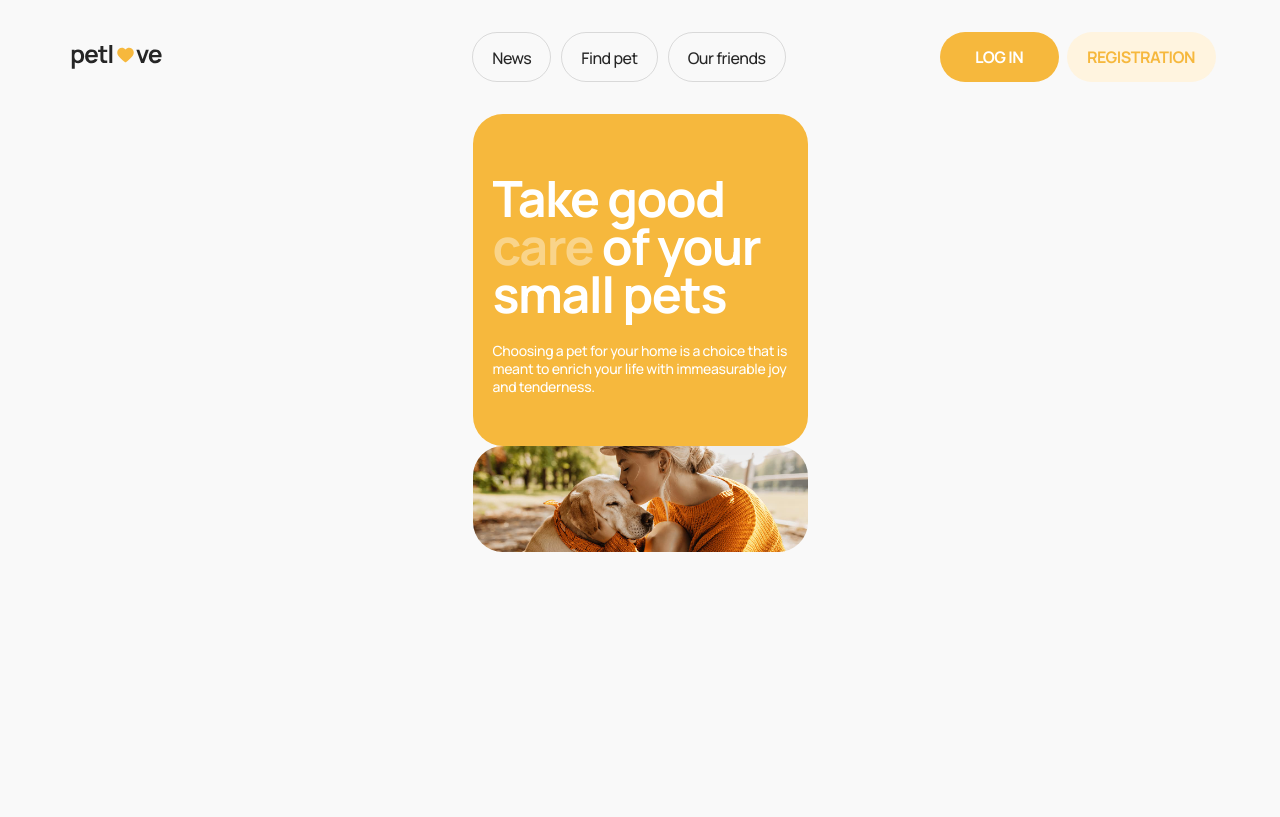
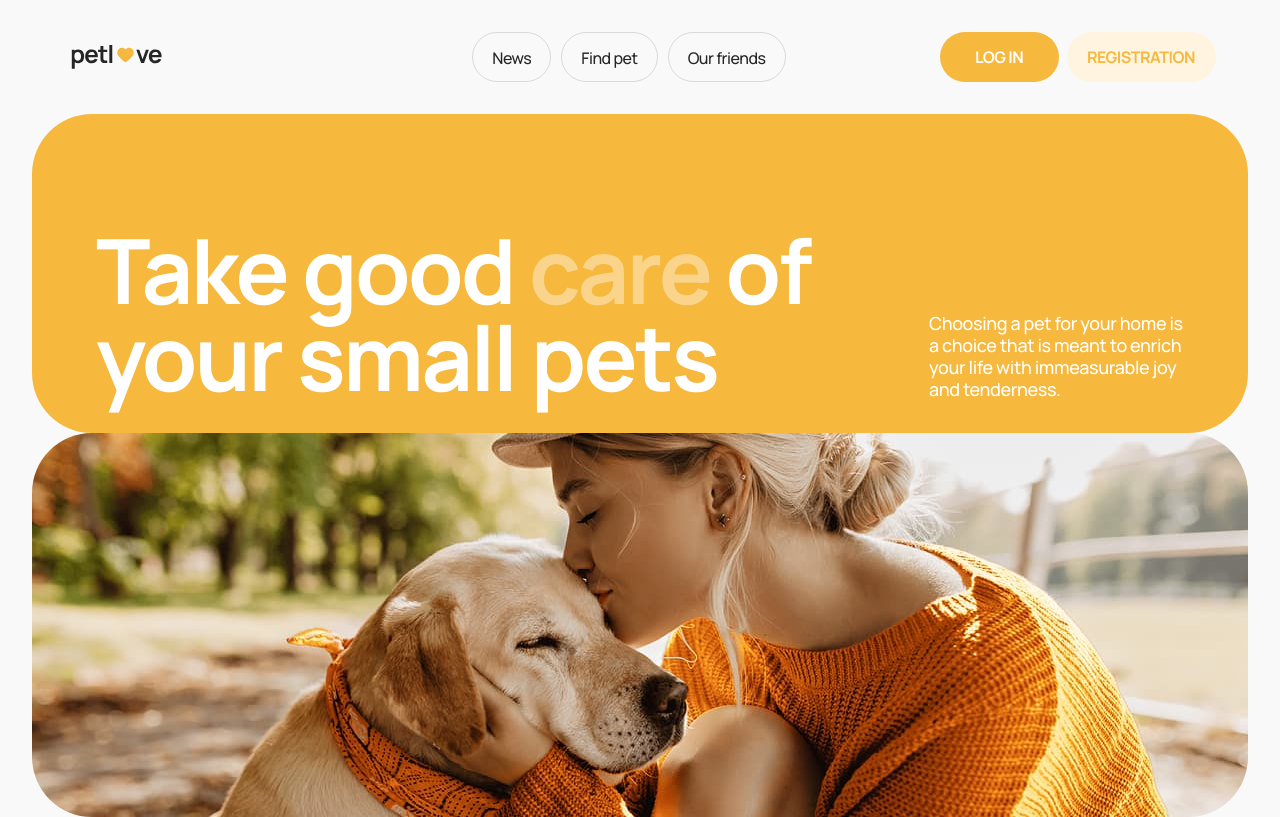
Before and after one commit to AlexandraKhalimon/pet-love-app, a Next.js app: page /home in a window 1280 px wide. Built offline with nearby package versions, Linux system fonts and the light colour scheme.

Commit message:
style(home): adjust hero section for tablet and desktop

```diff
--- a/app/(public routes)/home/page.module.css
+++ b/app/(public routes)/home/page.module.css
@@ -4,7 +4,6 @@
 
 .infoWrapper {
   width: 100%;
-  max-width: 335px;
   border-radius: 30px;
   padding: 60px 20px 50px;
   margin: 0 auto;
@@ -38,7 +37,64 @@
 }
 
 @media (min-width: 320px) and (max-width: 374px) {
+  .infoWrapper {
+    max-width: 335px;
+  }
+
   .title {
     font-size: 36px;
   }
 }
+
+@media (min-width: 768px) {
+  .hero {
+    padding: 0 32px;
+  }
+
+  .infoWrapper {
+    width: 704px;
+    border-radius: 60px;
+    padding: 112px 32px 44px;
+  }
+
+  .title {
+    font-size: 80px;
+    margin-bottom: 32px;
+  }
+
+  .text {
+    font-size: 18px;
+    line-height: 122%;
+    width: 255px;
+    margin-left: auto;
+  }
+
+  .image {
+    border-radius: 60px;
+    width: 704px;
+    height: 496px;
+  }
+}
+
+@media (min-width: 1280px) {
+  .infoWrapper {
+    width: 1216px;
+    padding: 112px 64px 32px;
+    display: flex;
+    align-items: flex-end;
+    gap: 73px;
+  }
+
+  .title {
+    font-size: 90px;
+    margin-bottom: 0;
+    line-height: 97%;
+    width: 760px;
+  }
+
+  .image {
+    border-radius: 60px;
+    width: 1216px;
+    height: 384px;
+  }
+}
```
